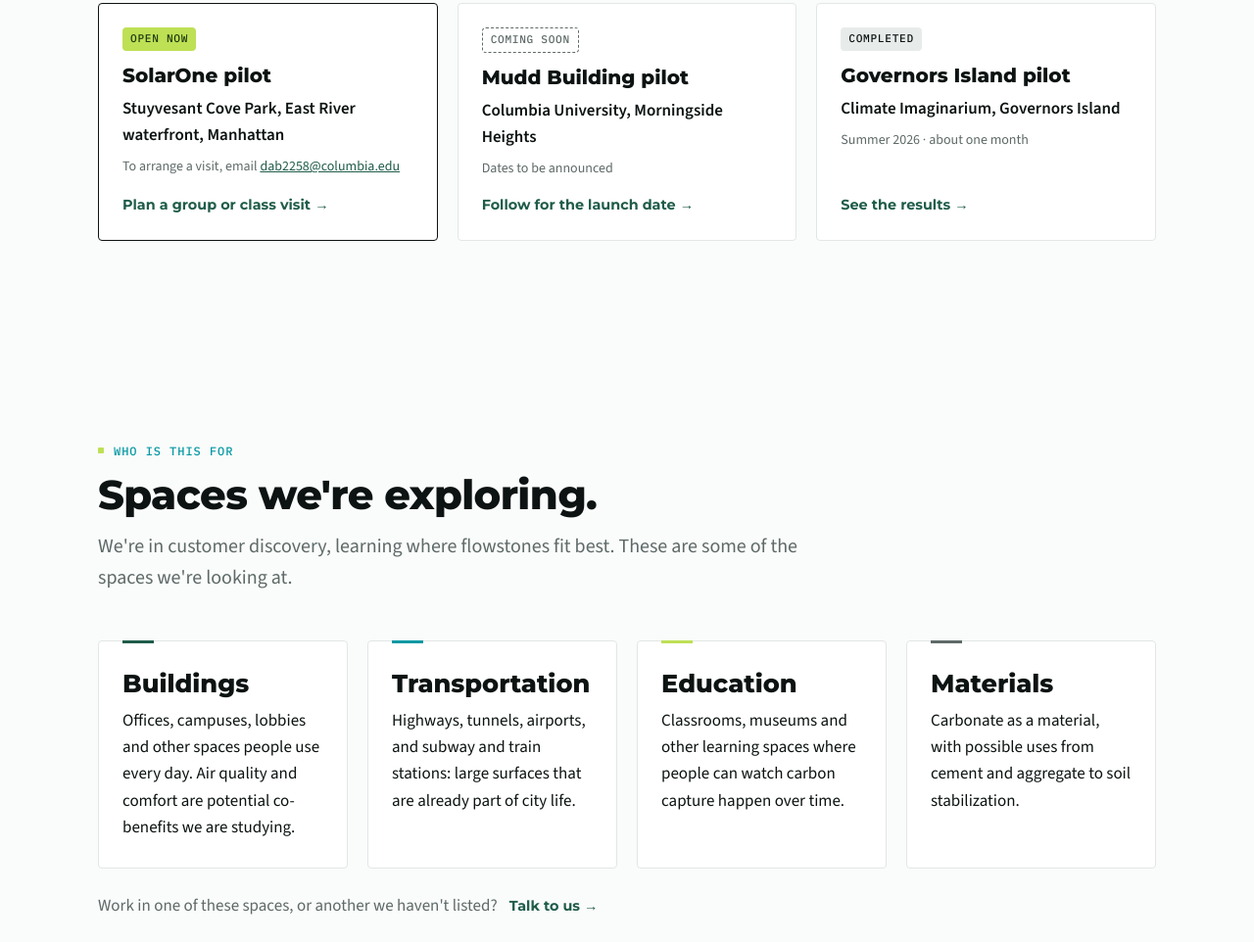
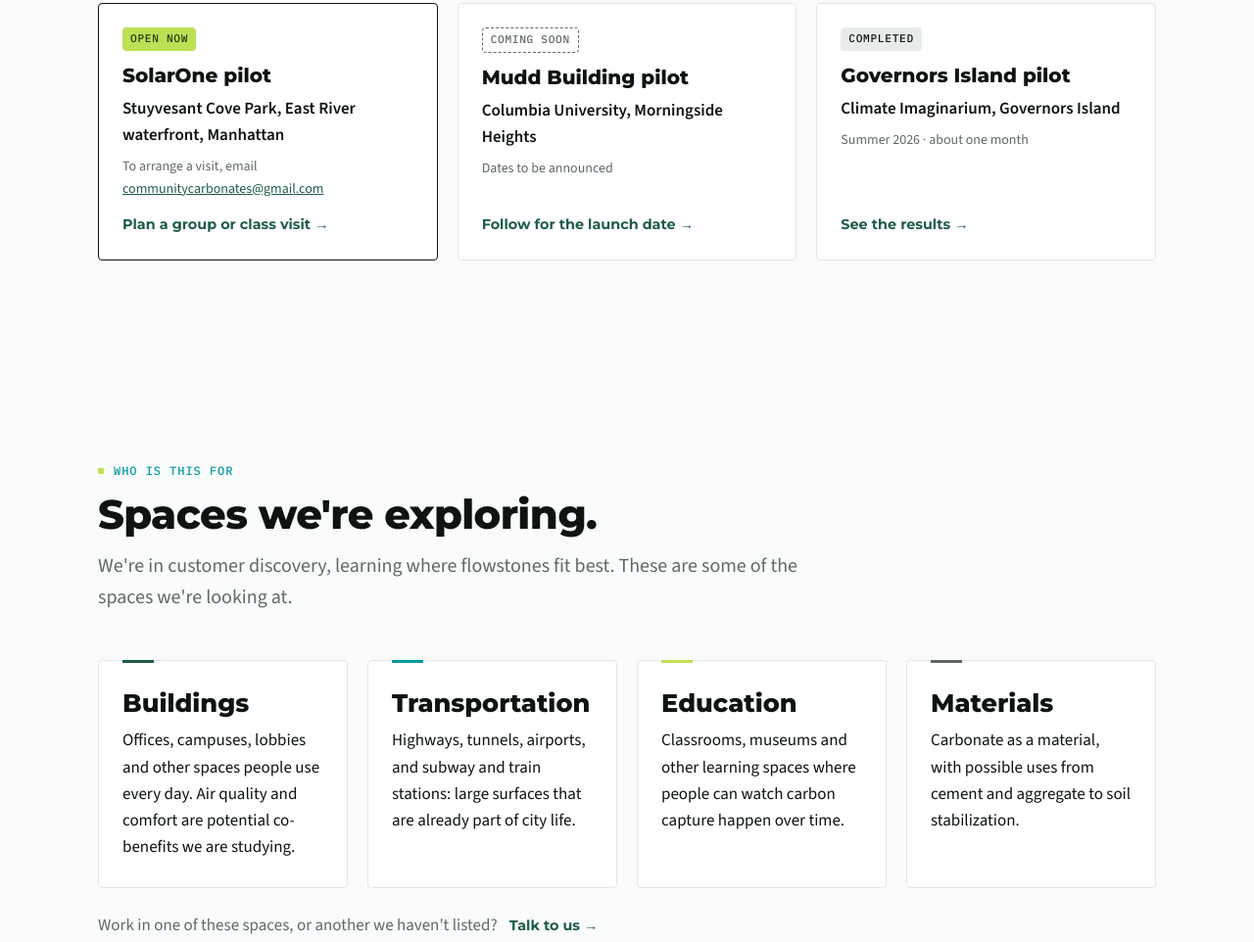
Before and after one commit to DanielaBushiri8/community-carbonates, a plain HTML site: page index.html in a window 1280 px wide. Shown: the part 4430-5392 px from the top of the page at 98% size. Drawn offline with nearby package versions, Linux system fonts and the light colour scheme.

Commit message:
Use communitycarbonates@gmail.com as contact email
Co-Authored-By: Claude Opus 5.5 <noreply@anthropic.com>

```diff
--- a/index.html
+++ b/index.html
@@ -192,7 +192,7 @@
             <span class="status status--live">Open now</span>
             <h3>SolarOne pilot</h3>
             <p class="visit-where">Stuyvesant Cove Park, East River waterfront, Manhattan</p>
-            <p class="visit-when">To arrange a visit, email <a href="mailto:dab2258@columbia.edu">dab2258@columbia.edu</a></p>
+            <p class="visit-when">To arrange a visit, email <a href="mailto:communitycarbonates@gmail.com">communitycarbonates@gmail.com</a></p>
             <a class="text-link" href="#get-involved">Plan a group or class visit</a>
           </li>
           <li class="visit">
@@ -481,7 +481,7 @@
         </div>
         <div class="email-row">
           <span>Email</span>
-          <a class="email" id="email" href="mailto:dab2258@columbia.edu">dab2258@columbia.edu</a>
+          <a class="email" id="email" href="mailto:communitycarbonates@gmail.com">communitycarbonates@gmail.com</a>
           <button class="copy" id="copy-email" type="button">Copy</button>
         </div>
       </div>
@@ -499,7 +499,7 @@
         </div>
       </div>
       <ul class="footer-links">
-        <li><a href="mailto:dab2258@columbia.edu">dab2258@columbia.edu</a></li>
+        <li><a href="mailto:communitycarbonates@gmail.com">communitycarbonates@gmail.com</a></li>
         <li><a href="https://www.linkedin.com/company/community-carbonates-1/" target="_blank" rel="noopener">LinkedIn</a></li>
         <li><a href="https://linktr.ee/communitycarbonates" target="_blank" rel="noopener">Linktree</a></li>
       </ul>
```
